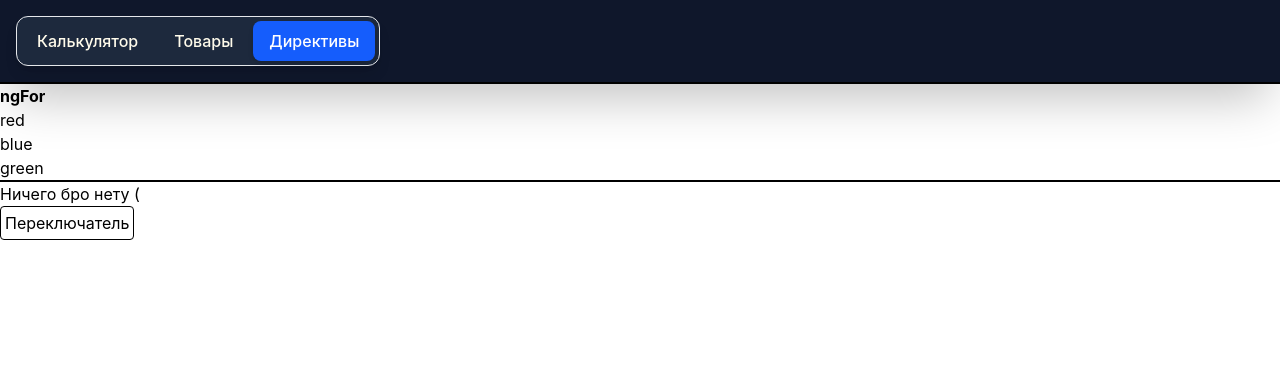
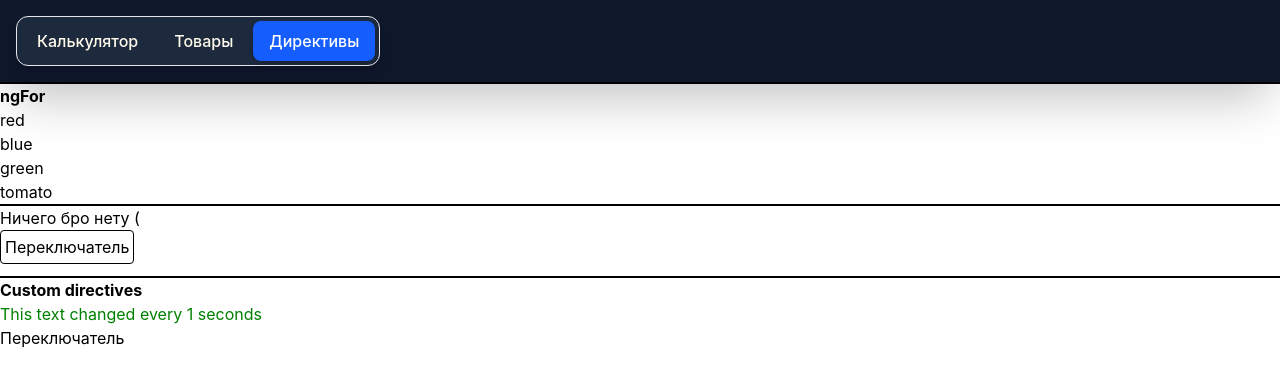
Before and after one commit to Oleg-ru/ng-start-course, an Angular app: page /directives in a window 1280 px wide. Shown: the top 384 px of the page. Built offline with nearby package versions, Linux system fonts and the light colour scheme.

Commit message:
feat: Кастомная директива

```diff
--- /dev/null
+++ b/src/app/directives/custom_directives/change-color-directive.ts
@@ -0,0 +1,26 @@
+import {Directive, ElementRef, Input} from '@angular/core';
+
+@Directive({
+  selector: '[appChangeColorDirective]',
+})
+export class ChangeColorDirective {
+  @Input('appChangeColorDirective') colors?: Array<String>
+  private readonly _el: ElementRef;
+
+  constructor(el: ElementRef) {
+    this._el = el;
+  }
+
+  ngAfterViewInit() {
+    this.changeColor(this._el)
+  }
+
+  // colors = ['red', 'green', 'blue'];
+  private changeColor = (el: ElementRef) => {
+    setInterval(() => {
+      if (this.colors && this.colors.length !== 0) {
+        el.nativeElement.style.color = this.colors[Math.floor(Math.random() * this.colors.length)]
+      }
+    }, 1000)
+  }
+}
--- /dev/null
+++ b/src/app/directives/custom_directives/if-custom.ts
@@ -0,0 +1,26 @@
+import {Directive, Input, TemplateRef, ViewContainerRef} from '@angular/core';
+
+@Directive({
+  selector: '[appIfCustom]',
+})
+export class IfCustom {
+  private _show = false;
+  @Input() set appIfCustom(show: boolean) {
+    this._show = show;
+    this.displayTemplate()
+  }
+  constructor(
+    private vcr: ViewContainerRef,
+    private templateRef: TemplateRef<unknown>
+  ) {}
+  ngOnInit() {
+    this.displayTemplate();
+  }
+
+  private displayTemplate() {
+    this.vcr.clear();
+    if (this._show) {
+      this.vcr.createEmbeddedView(this.templateRef)
+    }
+  }
+}
--- a/src/app/directives/directives.html
+++ b/src/app/directives/directives.html
@@ -1,6 +1,6 @@
 <div class="border-b-2">
   <h2 class="font-bold">ngFor</h2>
-  <div *ngFor="let color of colors; let i = index">{{color}}</div>
+  <div *ngFor="let color of colorsList; let i = index">{{color}}</div>
 </div>
 
 <div>
@@ -13,3 +13,11 @@
   </ng-template>
 
 </div>
+<div class="mt-3 border-t-2">
+  <h2 class="font-bold">Custom directives</h2>
+  <div [appChangeColorDirective]="colorsList">This text changed every 1 seconds</div>
+</div>
+<div>
+  <div *appIfCustom="isShow">{{isShow}}</div>
+  <button (click)="isShow = !isShow">Переключатель</button>
+</div>
--- a/src/app/directives/directives.ts
+++ b/src/app/directives/directives.ts
@@ -1,16 +1,20 @@
 import { Component } from '@angular/core';
 import {NgForOf, NgIf} from '@angular/common';
+import {ChangeColorDirective} from './custom_directives/change-color-directive';
+import {IfCustom} from './custom_directives/if-custom';
 
 @Component({
   selector: 'app-directives',
   imports: [
     NgForOf,
-    NgIf
+    NgIf,
+    ChangeColorDirective,
+    IfCustom
   ],
   templateUrl: './directives.html',
   styleUrl: './directives.css',
 })
 export class Directives {
-  public colors = ["red", "blue", "green"];
+  public colorsList = ["red", "blue", "green", "tomato"];
   protected isShow = false;
 }
```
